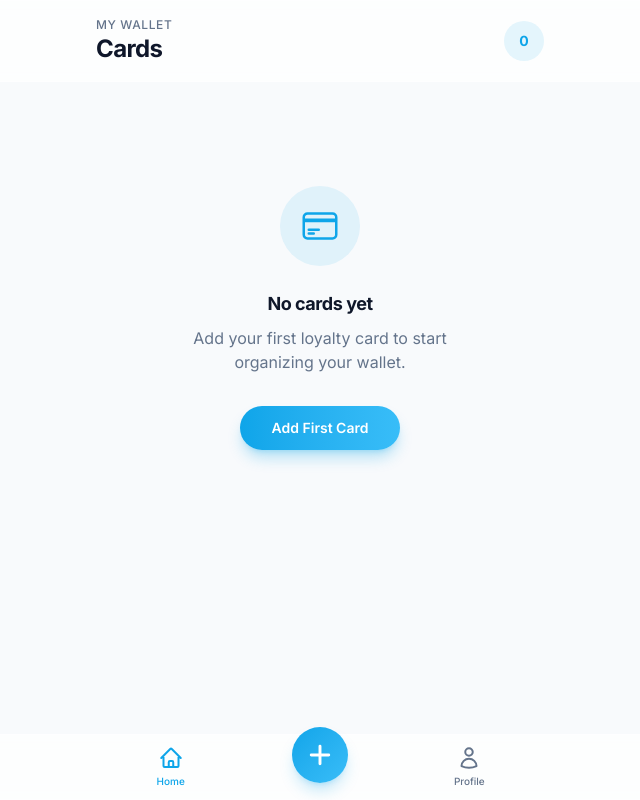
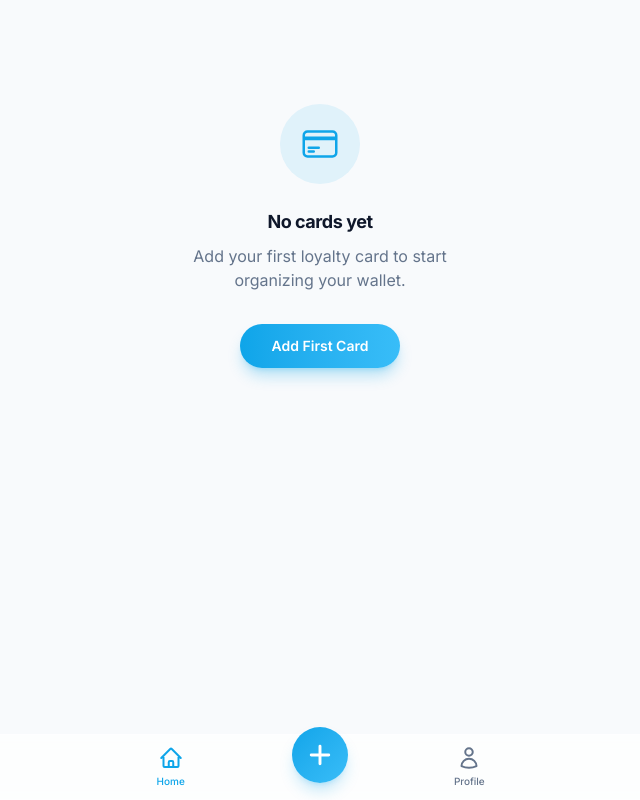
Before and after one commit to admica/storecard, a Next.js app: page /dashboard in a window 1280 px wide. Shown: the whole page, without its empty margins (320-960 px from the left). Built offline with nearby package versions, Linux system fonts and the light colour scheme; no server answers; the database is empty; sample sign-in values are in the browser's storage.

Commit message:
ui: Remove dashboard header bar

```diff
--- a/app/dashboard/page.tsx
+++ b/app/dashboard/page.tsx
@@ -60,19 +60,7 @@ export default async function Dashboard() {
 
     return (
         <div className="min-h-screen bg-background pb-32">
-            <header className="sticky top-0 z-40 glass dark:bg-slate-800/95 dark:backdrop-blur-md border-b border-border-light dark:border-slate-700 px-6 py-4">
-                <div className="flex items-center justify-between max-w-md mx-auto">
-                    <div>
-                        <p className="text-xs font-medium text-muted uppercase tracking-wider">My Wallet</p>
-                        <h1 className="text-2xl font-bold text-primary">Cards</h1>
-                    </div>
-                    <div className="h-10 w-10 rounded-full bg-accent/10 flex items-center justify-center text-accent font-bold text-sm">
-                        {cards.length}
-                    </div>
-                </div>
-            </header>
-
-            <main className="px-4 py-6 max-w-md mx-auto space-y-4">
+            <main className="px-4 pt-6 pb-6 max-w-md mx-auto space-y-4">
                 {cards.length === 0 ? (
                     <div className="flex flex-col items-center justify-center py-20 text-center">
                         <div className="h-20 w-20 rounded-full bg-accent/10 flex items-center justify-center mb-6">
```
